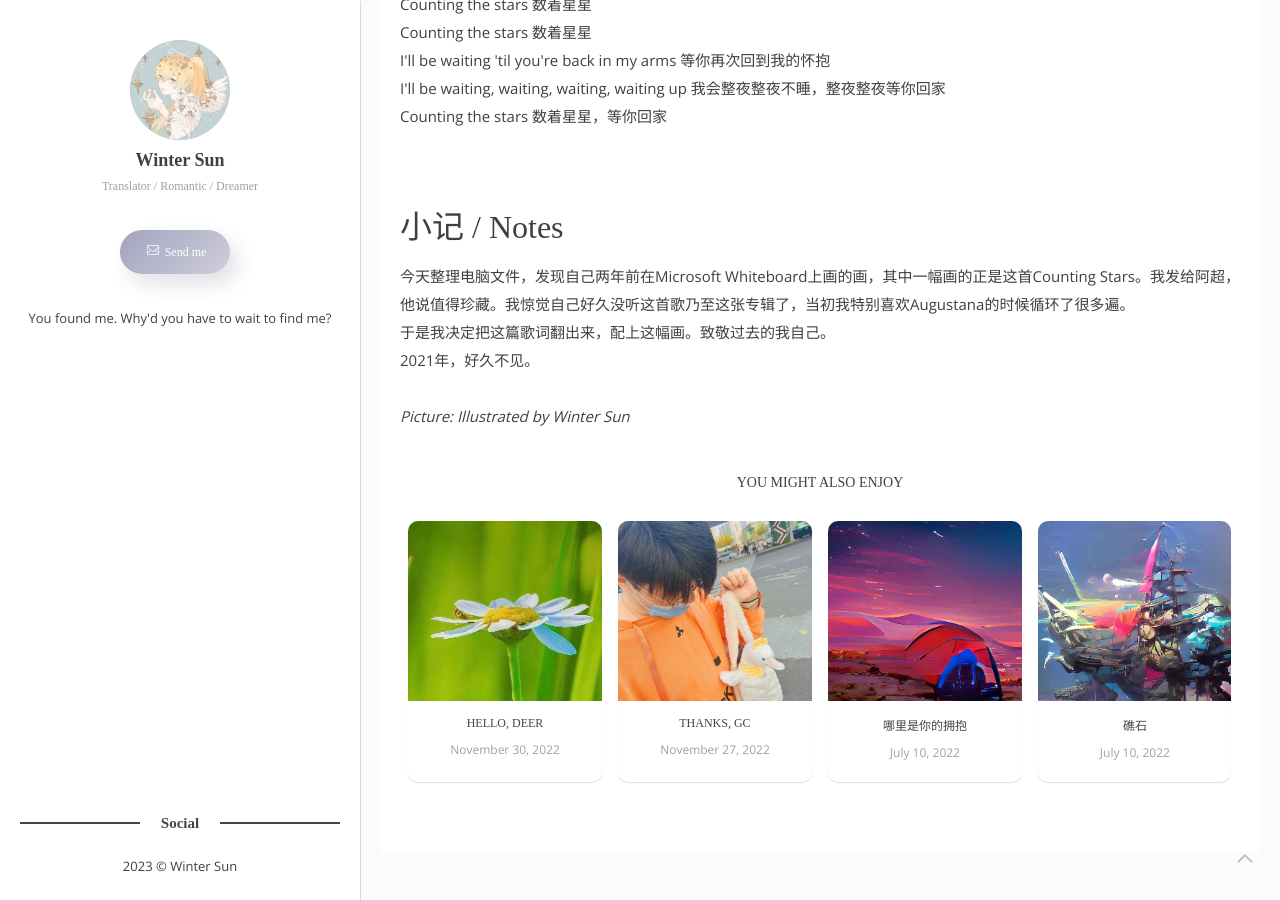
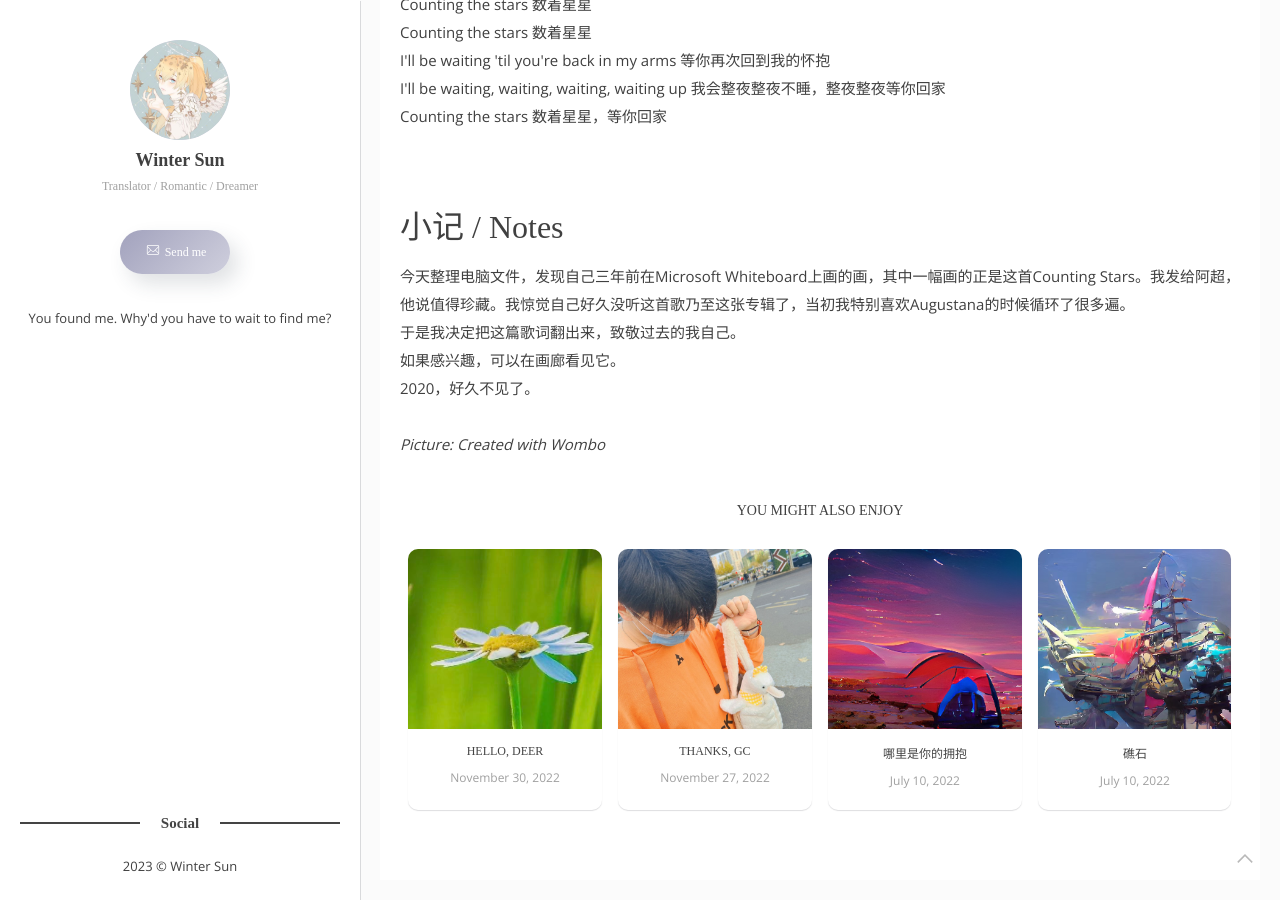
Before and after one commit to DXWinterSun/DXWinterSun.github.io, a Jekyll site: the page built from _posts/2023-02-16-counting-stars.md, in a window 1280 px wide and 900 px high, scrolled down 2095 px. Built offline with Jekyll 4.4.1, drawn with Linux system fonts in a browser that asks for light colours; some web fonts are replaced; comment, search, counter and statistics services are not loaded; before the commit the page ends 2967 px from its top, so only the background shows below that.

Commit message:
更新《数星星》

```diff
--- a/_posts/2023-02-16-counting-stars.md
+++ b/_posts/2023-02-16-counting-stars.md
@@ -67,9 +67,10 @@ Counting the stars 数着星星，等你回家
 <br/>
 
 # 小记 / Notes
-今天整理电脑文件，发现自己两年前在Microsoft Whiteboard上画的画，其中一幅画的正是这首Counting Stars。我发给阿超，他说值得珍藏。我惊觉自己好久没听这首歌乃至这张专辑了，当初我特别喜欢Augustana的时候循环了很多遍。
-于是我决定把这篇歌词翻出来，配上这幅画。致敬过去的我自己。
-2021年，好久不见。
+今天整理电脑文件，发现自己三年前在Microsoft Whiteboard上画的画，其中一幅画的正是这首Counting Stars。我发给阿超，他说值得珍藏。我惊觉自己好久没听这首歌乃至这张专辑了，当初我特别喜欢Augustana的时候循环了很多遍。
+于是我决定把这篇歌词翻出来，致敬过去的我自己。
+如果感兴趣，可以在画廊看见它。
+2020，好久不见了。
 <br/>
-_Picture: Illustrated by Winter Sun_
+_Picture: Created with Wombo_
 <br/>
```
Also changed, not shown: other parts of _posts/2023-02-16-counting-stars.md (+1 -1 lines), images/counting-stars-through-window.jpg (added).
